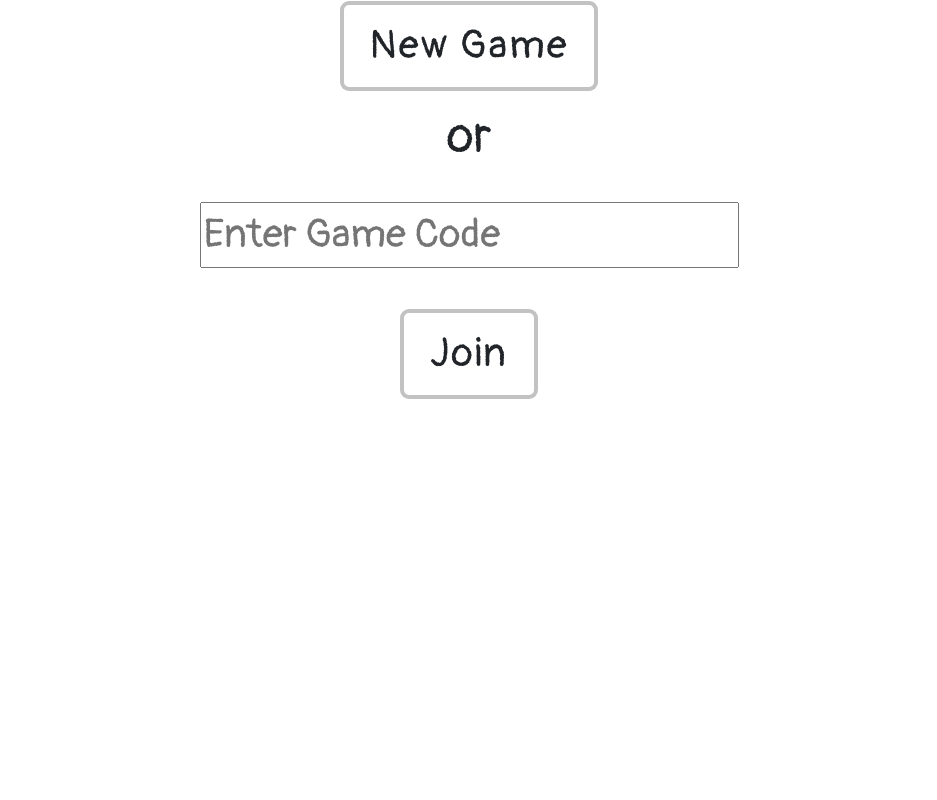
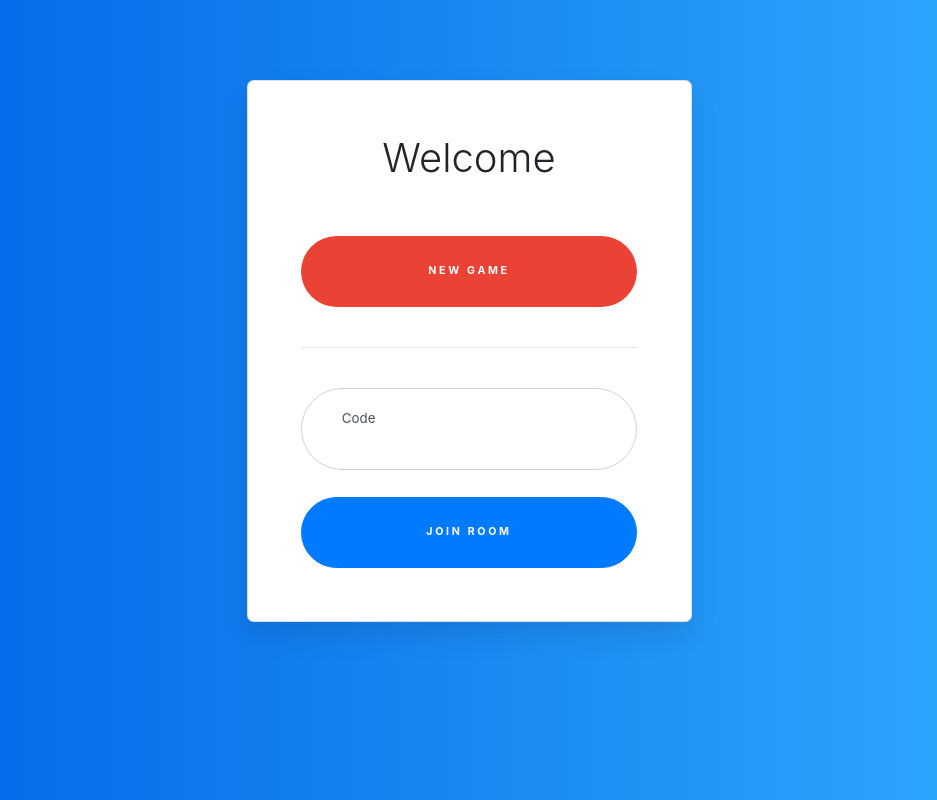
Before and after one commit to StrsMasl/Migretto, a website: page public/index.html in a window 1280 px wide. Shown: the whole page, without its empty margins (171-1108 px from the left). Drawn offline with nearby package versions, Linux system fonts and the light colour scheme; no server answers.

Commit message:
Updated Style of First & Second Page

```diff
--- a/public/index.html
+++ b/public/index.html
@@ -4,7 +4,8 @@
 <head>
     <meta charset="UTF-8">
     <meta name="viewport" content="width=device-width, initial-scale=1.0">
-    <link href='https://fonts.googleapis.com/css?family=Pangolin' rel='stylesheet'>
+    <!-- Icons & Style -->
+    <link rel="stylesheet" href="https://use.fontawesome.com/releases/v5.7.0/css/all.css" integrity="sha384-lZN37f5QGtY3VHgisS14W3ExzMWZxybE1SJSEsQp9S+oqd12jhcu+A56Ebc1zFSJ" crossorigin="anonymous">
     <link rel="stylesheet" href="style.css">
     <!-- Bootstrap & jQuery library -->
     <link rel="stylesheet" href="https://maxcdn.bootstrapcdn.com/bootstrap/4.5.2/css/bootstrap.min.css">
@@ -14,44 +15,63 @@
 
     <title>Migretto</title>
 </head>
-<style>
-    body {
-        font-family: 'Pangolin' !important;
-    }
-</style>
 
 <body>
     <div class="main-row row">
-        <div class="col">
+        <div id="start-div" class="col background">
 
-            <!-- Start Game Button -->
-            <div id="start-div" class="text-center">
-                <div id="new-game-div">
-                    <button id="new-game-btn" class="btn draw-border">New Game</button>
-
-                    <div id="JoinDiv">
-                        <h5 style="padding-top:15px;">or</h5>
-
-                        <div style="padding-top:15px;" class="form-group">
-                            <input type="text" placeholder="Enter Game Code" id="gameCodeInput" />
+            <!-- FIRST PAGE NEW GAME & JOIN -->
+            <div id="new-game-div" class="container">
+                <div class="row">
+                    <div class="col-sm-9 col-md-7 col-lg-5 mx-auto">
+                        <div class="card card-signin my-5">
+                            <div class="card-body">
+                                <h5 class="card-title text-center">Welcome</h5>
+                                <div class="form-signin">
+                                    <div class="form-label-group">
+                                        <button id="new-game-btn"
+                                            class="btn btn-lg btn-google btn-block text-uppercase">New Game</button>
+                                    </div>
+                                    <hr class="my-4">
+                                    <div class="form-label-group">
+                                        <input type="text" id="gameCodeInput" class="form-control"
+                                            placeholder="Password">
+                                        <label for="gameCodeInput">Code</label>
+                                    </div>
+                                    <button id="joinGameButton"
+                                        class="btn btn-lg btn-primary btn-block text-uppercase">Join Room</button>
+                                </div>
+                            </div>
                         </div>
-
-                        <button type="submit" class="btn draw-border" id="joinGameButton">
-                            Join
-                        </button>
                     </div>
-                </div>
-                <div style="display: none;" id="PlayersDiv">
-                    <button id="start-btn" class="btn draw-border">Start</button>
-                    <h3>Playerlist <span id="Playerlist"></span></h1>
-                        <h3 id="gameCodeDiv" style="margin-top:20%">Your game code is: <br /><span
-                                id="gameCodeDisplay"></span></h3>
-
                 </div>
             </div>
 
+            <!-- ROOM & PLAYERS -->
+            <div style="display: none;" id="PlayersDiv" class="container">
+                <div class="row">
+                    <div class="col-sm-9 col-md-7 col-lg-5 mx-auto">
+                        <div class="card card-signin my-5">
+                            <div class="card-body">
+                                <h5 class="card-title text-center">Room <span id="gameCodeDisplay"></span></h5>
+                                <div class="form-signin">
+                                    <div style="padding: 0px; margin-bottom: 0px;" class="card-title text-center">Players List</div>
 
-            <!-- actual game starts here -->
+                                    <!-- Players list -->
+                                    <dl class="card-title text-center" id="Playerlist"></dl>
+
+                                    <div class="form-label-group">
+                                        <button id="start-btn"
+                                            class="btn btn-lg btn-google btn-block text-uppercase">Start</button>
+                                    </div>
+                                </div>
+                            </div>
+                        </div>
+                    </div>
+                </div>
+            </div>
+
+            <!-- GAME TABLE - USER CARDS - OPPONENTS -->
 
             <!-- Enemies - Table-->
             <div style="display: none;" class="center-table fade-together row text-center h-75">
--- a/public/main.js
+++ b/public/main.js
@@ -50,9 +50,9 @@ socket.on("startGame", (data, Players) => {
 
 
   var newHTML = $.map(PlayerListVar, function (value) {
-    return "<br/><span>" + value + "</span>";
+    return `<dl style='margin-bottom:0px !important;'><i style='margin-right:5px;' class='fas fa-user-astronaut' style='font-size:36px'></i>${value}</dl>`;
   });
-  $("#Playerlist").html(newHTML.join(""));
+  $("#Playerlist").html(newHTML);
 
   /*    PlayerListVar.forEach(main);
       $('#Playerlist').html = PlayerListVar
@@ -81,7 +81,7 @@ $("#new-game-btn").click(function () {
   Person = prompt("Please enter your name", "");
   socket.emit("startGameOne", Person);
 
-  $("#Playerlist").html(`<br/><span>${Person}<span>`);
+  $("#Playerlist").html(`<dl style='margin-bottom:0px !important;'><i style='margin-right:5px;' class='fas fa-user-astronaut' style='font-size:36px'></i>${Person}</dl>`);
   PlayerNumber = 1;
   $("#new-game-div").fadeOut();
 
--- a/public/style.css
+++ b/public/style.css
@@ -2,60 +2,8 @@ html,
 body {
   height: 100%;
   color: black;
-  font-size: 30pt;
-}
-
-.draw-border {
-  box-shadow: inset 0 0 0 4px rgb(194, 194, 194);
-  color: black;
-  transition: color 0.25s 0.0833333333s;
-  position: relative;
-}
-.draw-border::before, .draw-border::after {
-  border: 0 solid transparent;
-  box-sizing: border-box;
-  content: '';
-  pointer-events: none;
-  position: absolute;
-  width: 0;
-  height: 0;
-  bottom: 0;
-  right: 0;
-}
-.draw-border::before {
-  border-bottom-width: 4px;
-  border-left-width: 4px;
-}
-.draw-border::after {
-  border-top-width: 4px;
-  border-right-width: 4px;
-}
-.draw-border:hover {
-  color: #ffe593 !important;
-}
-.draw-border:hover::before, .draw-border:hover::after {
-  border-color: #ffe593;
-  transition: border-color 0s, width 0.25s, height 0.25s;
-  width: 100%;
-  height: 100%;
-}
-.draw-border:hover::before {
-  transition-delay: 0s, 0s, 0.25s;
-}
-.draw-border:hover::after {
-  transition-delay: 0s, 0.25s, 0s;
-}
-.btn {
-  background: none;
-  border: none;
-  cursor: pointer;
-  line-height: 1.5;
-  font: 700 1.2rem 'Pangolin';
-  padding: 1em 2em;
-  letter-spacing: 0.05rem;
-}
-.btn:focus {
-  outline: 2px dotted #ffe593;
+  font-size: 20pt;
+  font-family: 'Roboto';
 }
 
 .main-row {
@@ -63,6 +11,117 @@ body {
   margin-right: 0px !important;
   margin-left: 0px !important;
 }
+
+/* New Game or Join  */
+
+.background{
+  background: #007bff;
+  background: linear-gradient(to right, #0062E6, #33AEFF);
+}
+
+:root {
+  --input-padding-x: 1.5rem;
+  --input-padding-y: .75rem;
+}
+
+.card-signin {
+  border: 0;
+  border-radius: 1rem;
+  box-shadow: 0 0.5rem 1rem 0 rgba(0, 0, 0, 0.1);
+  overflow: hidden !important;
+}
+
+.card-signin .card-title {
+  margin-bottom: 2rem;
+  font-weight: 300 !important;
+  font-size: 1.5rem !important;
+}
+
+.card-signin .card-body {
+  padding: 2rem;
+}
+
+.form-signin {
+  width: 100%;
+}
+
+.form-signin .btn {
+  font-size: 80%;
+  border-radius: 5rem;
+  letter-spacing: .1rem;
+  font-weight: bold;
+  padding: 1rem;
+  transition: all 0.2s;
+}
+
+.form-label-group {
+  position: relative;
+  margin-bottom: 1rem;
+}
+
+.form-label-group input {
+  height: auto;
+  border-radius: 2rem;
+}
+
+.form-label-group>input,
+.form-label-group>label {
+  padding: var(--input-padding-y) var(--input-padding-x);
+}
+
+.form-label-group>label {
+  position: absolute;
+  top: 0;
+  left: 0;
+  display: block;
+  width: 100%;
+  margin-bottom: 0;
+  /* Override default `<label>` margin */
+  line-height: 1.5;
+  color: #495057;
+  border: 1px solid transparent;
+  border-radius: .25rem;
+  transition: all .1s ease-in-out;
+}
+
+.form-label-group input::-webkit-input-placeholder {
+  color: transparent;
+}
+
+.form-label-group input:-ms-input-placeholder {
+  color: transparent;
+}
+
+.form-label-group input::-ms-input-placeholder {
+  color: transparent;
+}
+
+.form-label-group input::-moz-placeholder {
+  color: transparent;
+}
+
+.form-label-group input::placeholder {
+  color: transparent;
+}
+
+.form-label-group input:not(:placeholder-shown) {
+  padding-top: calc(var(--input-padding-y) + var(--input-padding-y) * (2 / 3));
+  padding-bottom: calc(var(--input-padding-y) / 3);
+}
+
+.form-label-group input:not(:placeholder-shown)~label {
+  padding-top: calc(var(--input-padding-y) / 3);
+  padding-bottom: calc(var(--input-padding-y) / 3);
+  font-size: 12px;
+  color: #777;
+}
+
+.btn-google {
+  color: white !important;
+  background-color: #ea4335 !important;
+}
+
+/* Opposers section & Table */
 
 .card {
   font-size: 10pt !important;
@@ -102,6 +161,8 @@ body {
 .vertically-center {
   margin-top: 20%;
 }
+
+/* Cards style */
 
 .card-user {
   user-select: none;
@@ -243,9 +304,6 @@ body {
   border-radius: 5px;
 }
 
-@keyframes putCard {
-
-}
 #put-card {
   height: 50px;
   width: 50px;
```
